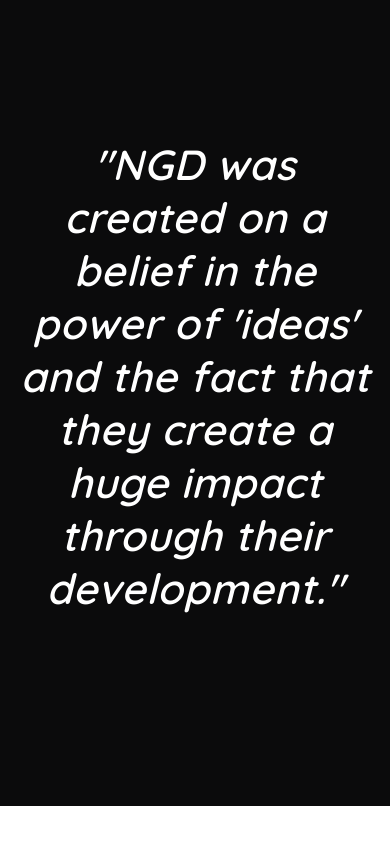
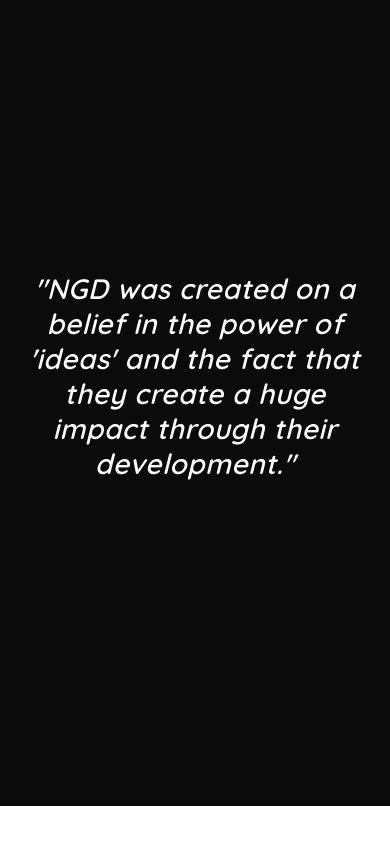
Before and after one commit to NicolaG1993/nicogdesign, a Next.js app: page / in a window 390 px wide. Shown: the part 882-1726 px from the top of the page. Built offline with nearby package versions, Linux system fonts and the light colour scheme; no server answers.

Commit message:
css fixes

```diff
--- a/components/Header/Header.module.css
+++ b/components/Header/Header.module.css
@@ -152,16 +152,16 @@
 }
 @media screen and (max-width: 440px) {
     .nav-box li {
-        font-size: 64px;
+        font-size: 52px;
     }
     /* .nav-box li {
         font-size: 72px;
     } */
 }
 @media screen and (max-width: 420px) {
-    .nav-box li {
+    /* .nav-box li {
         font-size: 52px;
-    }
+    } */
 }
 
 @media screen and (max-height: 590px) {
--- a/styles/Home.module.css
+++ b/styles/Home.module.css
@@ -329,7 +329,7 @@
         padding: 80px 20px;
     }
     .section-intro > p {
-        font-size: 42px;
+        font-size: 38px;
         max-width: 100%;
         /* letter-spacing: 0.5px; */
     }
@@ -362,4 +362,7 @@
     #Headline h2 {
         font-size: 64px;
     }
+    .section-intro > p {
+        font-size: 28px;
+    }
 }
```
